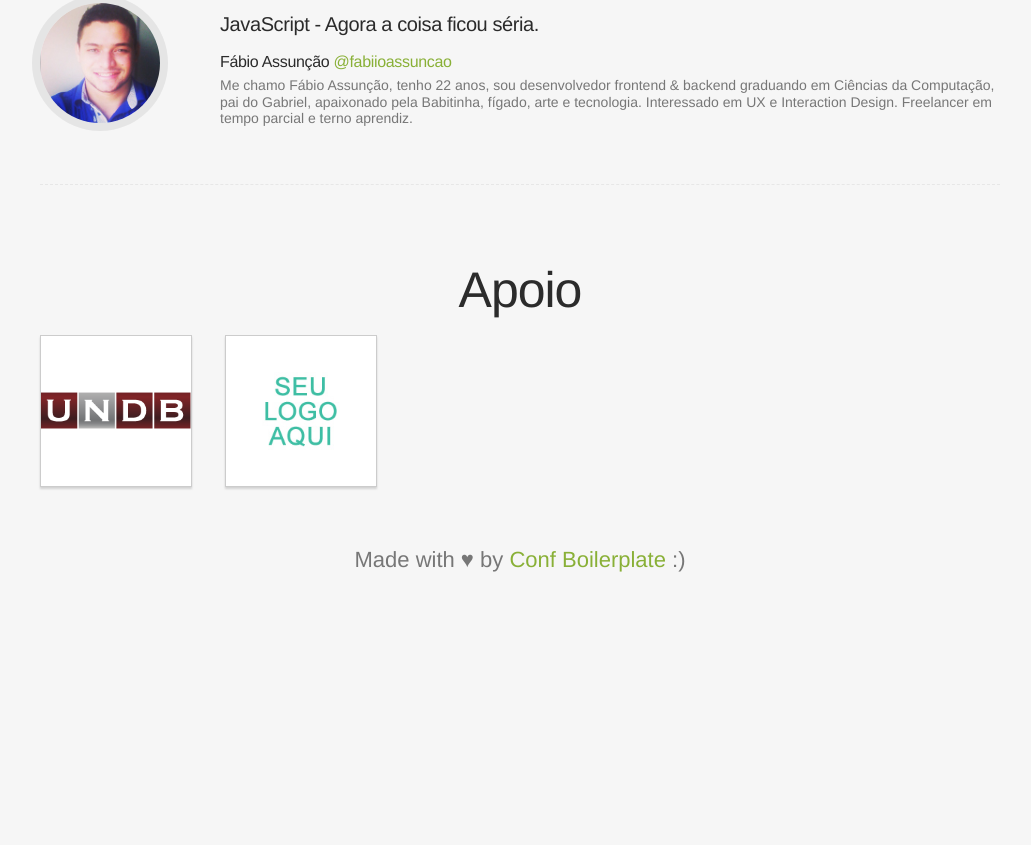
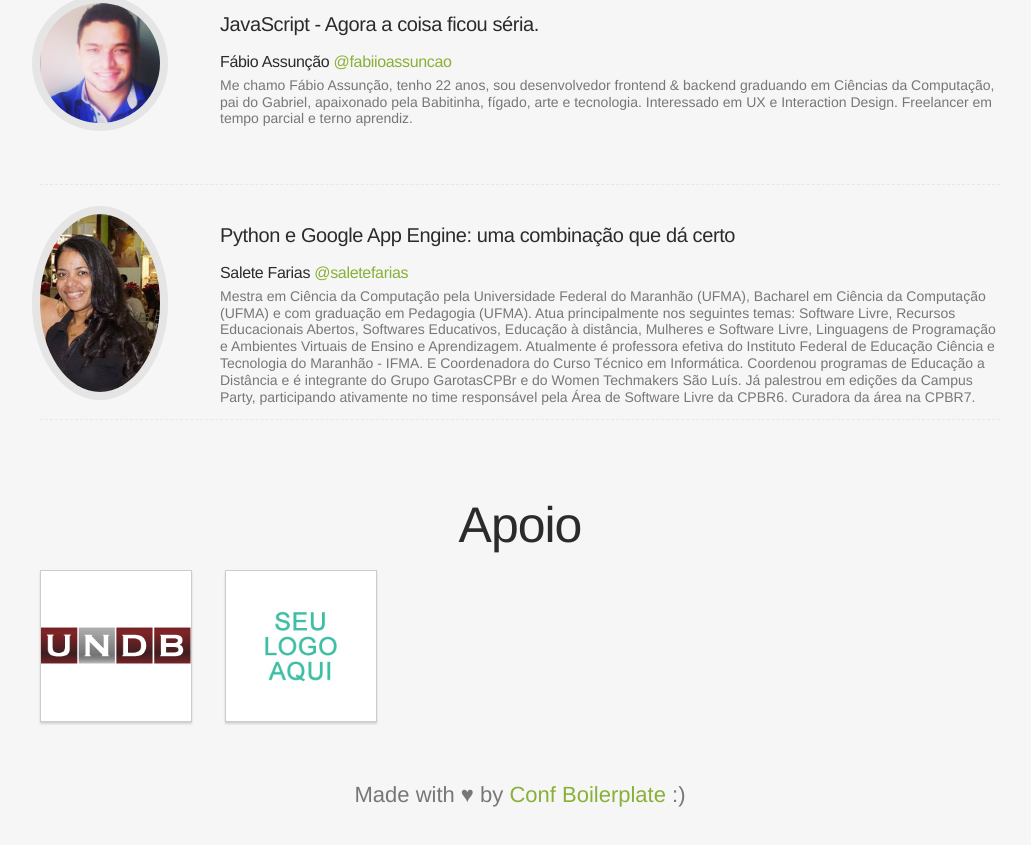
Before and after one commit to GDGSaoLuis/gdg-saoluis.github.io, a website: page gdg-sao-luis-day/index.html in a window 1280 px wide. Shown: the part 2301-3146 px from the top of the page, without its empty margins (120-1151 px from the left). Before the commit the page ends 2947 px from the top, so only its background shows below. Drawn offline with nearby package versions, Linux system fonts and the light colour scheme; some packages are replaced by stand-ins of ours.

Commit message:
Add mais um speaker.

```diff
--- a/gdg-sao-luis-day/index.html
+++ b/gdg-sao-luis-day/index.html
@@ -156,6 +156,21 @@
           <p class="speakers-bio">Me chamo Fábio Assunção, tenho 22 anos, sou desenvolvedor frontend & backend graduando em Ciências da Computação, pai do Gabriel, apaixonado pela Babitinha, fígado, arte e tecnologia. Interessado em UX e Interaction Design. Freelancer em tempo parcial e terno aprendiz.</p>
         </li>
 
+
+        <li class="speakers-item" itemprop="performer" itemscope itemtype="http://schema.org/Person">
+          <span class="speaker-photo"><img class="photo" src="assets/img/salete.jpg" alt="Salete Farias" itemprop="image" /></span>
+
+          <h3 class="speech-title">
+             <span>Python e Google App Engine: uma combinação que dá certo</span>
+          </h3>
+          <h3 class="speakers-name">Salete Farias
+
+              <a href="http://www.twitter.com/saletefarias" title="Twitter @saletefarias">@saletefarias</a>
+
+          </h3>
+          <p class="speakers-bio"> Mestra em Ciência da Computação pela Universidade Federal do Maranhão (UFMA), Bacharel em Ciência da Computação (UFMA) e com graduação em Pedagogia (UFMA). Atua principalmente nos seguintes temas: Software Livre, Recursos Educacionais Abertos, Softwares Educativos, Educação à distância, Mulheres e Software Livre, Linguagens de Programação e Ambientes Virtuais de Ensino e Aprendizagem. Atualmente é professora efetiva do Instituto Federal de Educação Ciência e Tecnologia do Maranhão - IFMA. E Coordenadora do Curso Técnico em Informática. Coordenou programas de Educação a Distância e é integrante do Grupo GarotasCPBr e do Women Techmakers São Luís. Já palestrou em edições da Campus Party, participando ativamente no time responsável pela Área de Software Livre da CPBR6. Curadora da área na CPBR7.</p>
+        </li>
+
      </ul>
    </div>
 
```
Also changed, not shown: gdg-sao-luis-day/assets/img/salete.jpg (added).
